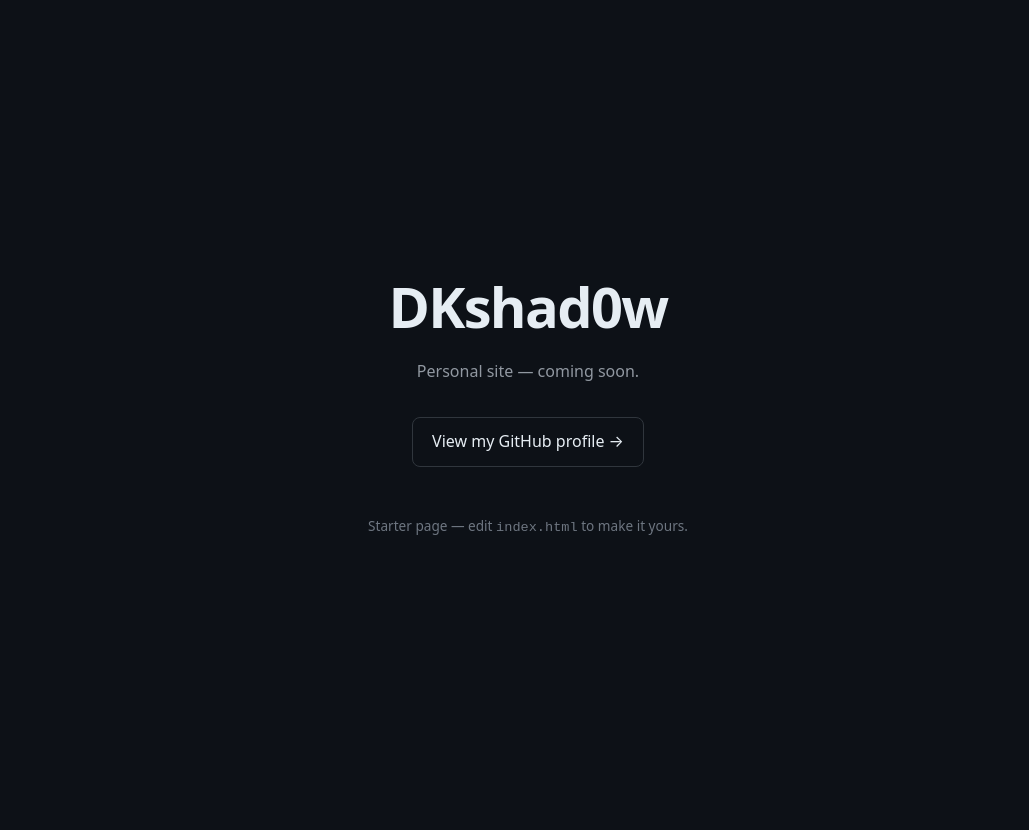
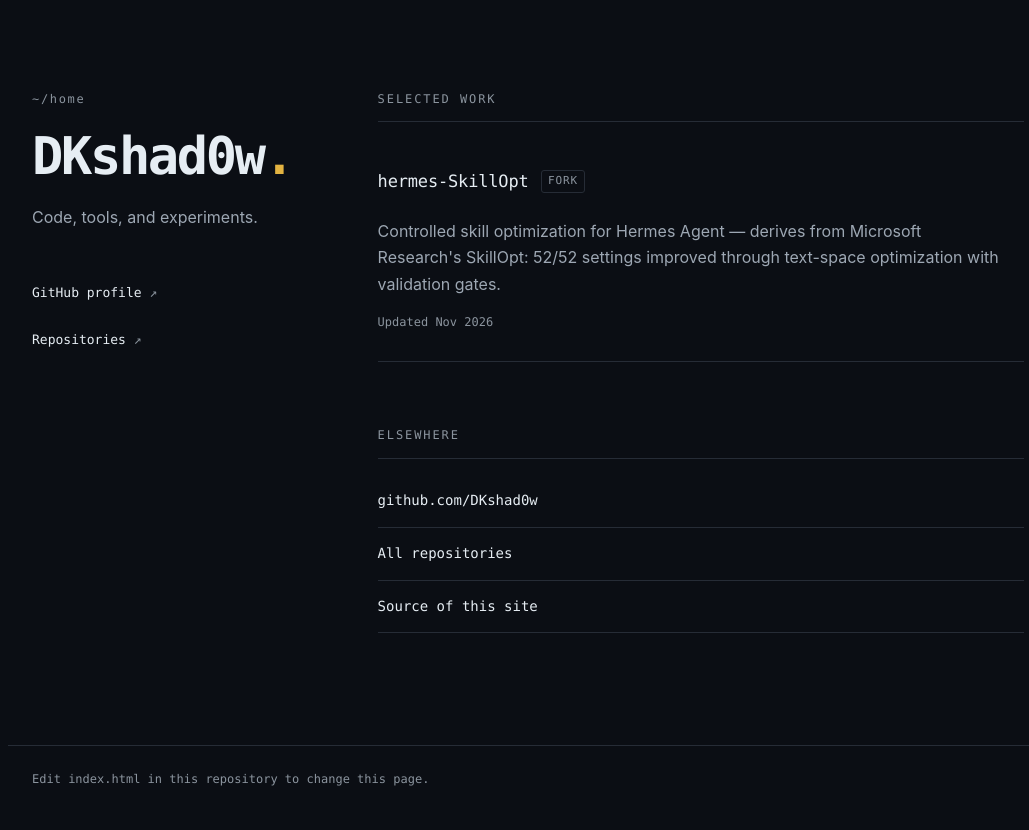
Before and after one commit to DKshad0w/DKshad0w.github.io, a plain HTML site: page index.html in a window 1280 px wide. Shown: the whole page, without its empty margins (112-1141 px from the left). Before the commit the page ends 800 px from the top, so only its background shows below. Drawn offline with Linux system fonts and the light colour scheme.

Commit message:
Redesign personal page with dark editorial layout and real GitHub links

```diff
--- a/index.html
+++ b/index.html
@@ -3,40 +3,180 @@
 <head>
   <meta charset="utf-8">
   <meta name="viewport" content="width=device-width, initial-scale=1">
-  <title>DKshad0w</title>
+  <meta name="description" content="Personal site of DKshad0w — code, tools, and experiments.">
+  <title>DKshad0w — personal site</title>
   <style>
-    :root { color-scheme: dark; }
+    :root {
+      color-scheme: dark;
+      --bg: #0b0e14;
+      --ink: #e6edf3;
+      --muted: #9da7b3;
+      --faint: #8b949e;
+      --line: #262c36;
+      --accent: #e3b341;
+      --mono: ui-monospace, SFMono-Regular, "SF Mono", Menlo, Consolas, monospace;
+      --sans: -apple-system, BlinkMacSystemFont, "Segoe UI", Roboto, Helvetica, Arial, sans-serif;
+    }
     * { box-sizing: border-box; }
+    html { -webkit-text-size-adjust: 100%; }
     body {
       margin: 0;
       min-height: 100vh;
+      background: var(--bg);
+      color: var(--ink);
+      font-family: var(--sans);
+      font-size: 16px;
+      line-height: 1.65;
+    }
+    ::selection { background: var(--accent); color: var(--bg); }
+
+    .wrap {
+      max-width: 1040px;
+      margin: 0 auto;
+      padding: clamp(2.5rem, 7vw, 6.5rem) 1.5rem 0;
       display: grid;
-      place-items: center;
-      background: #0d1117;
-      color: #e6edf3;
-      font: 16px/1.6 system-ui, -apple-system, "Segoe UI", sans-serif;
-      text-align: center;
-      padding: 2rem;
+      grid-template-columns: minmax(0, 16rem) minmax(0, 1fr);
+      gap: clamp(2.5rem, 7vw, 6rem);
+      align-items: start;
     }
-    main { max-width: 40rem; }
-    h1 { font-size: clamp(2rem, 8vw, 3.5rem); margin: 0 0 .5rem; letter-spacing: -.03em; }
-    p { color: #9198a1; margin: 0 0 2rem; }
+
+    .kicker, .meta, .links a, h1, h2, h3, footer, .tag {
+      font-family: var(--mono);
+    }
+    .kicker {
+      margin: 0 0 1.25rem;
+      font-size: .75rem;
+      letter-spacing: .14em;
+      color: var(--faint);
+    }
+    h1 {
+      margin: 0;
+      font-size: clamp(2.1rem, 6vw, 3.25rem);
+      font-weight: 600;
+      letter-spacing: -.045em;
+      line-height: 1.05;
+    }
+    .dot { color: var(--accent); }
+    .intro {
+      margin: 1.25rem 0 2.5rem;
+      max-width: 30ch;
+      color: var(--muted);
+    }
+    .links { display: grid; gap: .25rem; }
+    .links a { display: inline-block; padding: .7rem 0; font-size: .8125rem; }
+    .links a span { color: var(--faint); }
+
     a {
-      color: #e6edf3; text-decoration: none;
-      border: 1px solid #30363d; border-radius: 8px;
-      padding: .7rem 1.2rem; display: inline-block;
-      transition: border-color .15s, background .15s;
+      color: var(--ink);
+      text-decoration: none;
+      text-underline-offset: .2em;
     }
-    a:hover { border-color: #58a6ff; background: #161b22; }
-    footer { margin-top: 3rem; color: #6e7681; font-size: .85rem; }
+    a:hover { color: var(--accent); }
+    a:hover span { color: var(--accent); }
+    a:focus-visible {
+      outline: 2px solid var(--accent);
+      outline-offset: 4px;
+      border-radius: 2px;
+    }
+
+    section + section { margin-top: 4rem; }
+    h2 {
+      margin: 0 0 .5rem;
+      padding-bottom: .75rem;
+      border-bottom: 1px solid var(--line);
+      font-size: .75rem;
+      font-weight: 500;
+      letter-spacing: .16em;
+      text-transform: uppercase;
+      color: var(--faint);
+    }
+    .repo { padding: 1.75rem 0; border-bottom: 1px solid var(--line); }
+    .repo-head { display: flex; align-items: center; gap: .75rem; flex-wrap: wrap; }
+    h3 { margin: 0; font-size: 1.0625rem; font-weight: 500; letter-spacing: -.01em; }
+    h3 a { display: inline-block; padding: .55rem 0; }
+    .tag {
+      font-size: .6875rem;
+      letter-spacing: .08em;
+      text-transform: uppercase;
+      color: var(--faint);
+      border: 1px solid var(--line);
+      border-radius: 3px;
+      padding: .1rem .4rem;
+    }
+    .repo p {
+      margin: .875rem 0 0;
+      max-width: 62ch;
+      color: var(--muted);
+      text-wrap: pretty;
+    }
+    .meta { display: block; margin-top: 1rem; font-size: .75rem; color: var(--faint); }
+
+    .plain { list-style: none; margin: 1rem 0 0; padding: 0; }
+    .plain li { border-bottom: 1px solid var(--line); }
+    .plain a {
+      display: block;
+      padding: .9rem 0;
+      font-family: var(--mono);
+      font-size: .875rem;
+      word-break: break-word;
+    }
+
+    footer {
+      max-width: 1040px;
+      margin: clamp(4rem, 9vw, 7rem) auto 0;
+      padding: 1.5rem 1.5rem 2.5rem;
+      border-top: 1px solid var(--line);
+      font-size: .75rem;
+      color: var(--faint);
+    }
+    footer code { font-family: var(--mono); }
+
+    @media (max-width: 760px) {
+      .wrap { grid-template-columns: minmax(0, 1fr); }
+      .intro { margin-bottom: 2rem; }
+      section + section { margin-top: 3rem; }
+    }
+    @media (prefers-reduced-motion: reduce) {
+      * { transition-duration: .01ms !important; animation-duration: .01ms !important; }
+    }
   </style>
 </head>
 <body>
-  <main>
-    <h1>DKshad0w</h1>
-    <p>Personal site &mdash; coming soon.</p>
-    <a href="https://github.com/DKshad0w">View my GitHub profile &rarr;</a>
-    <footer>Starter page &mdash; edit <code>index.html</code> to make it yours.</footer>
-  </main>
+  <div class="wrap">
+    <header>
+      <p class="kicker">~/home</p>
+      <h1>DKshad0w<span class="dot">.</span></h1>
+      <p class="intro">Code, tools, and experiments.</p>
+      <nav class="links" aria-label="Elsewhere">
+        <a href="https://github.com/DKshad0w">GitHub profile <span aria-hidden="true">&#8599;</span></a>
+        <a href="https://github.com/DKshad0w?tab=repositories">Repositories <span aria-hidden="true">&#8599;</span></a>
+      </nav>
+    </header>
+
+    <main>
+      <section aria-labelledby="selected">
+        <h2 id="selected">Selected work</h2>
+        <article class="repo">
+          <div class="repo-head">
+            <h3><a href="https://github.com/DKshad0w/hermes-SkillOpt">hermes-SkillOpt</a></h3>
+            <span class="tag">fork</span>
+          </div>
+          <p>Controlled skill optimization for Hermes Agent &mdash; derives from Microsoft Research's SkillOpt: 52/52 settings improved through text-space optimization with validation gates.</p>
+          <span class="meta">Updated Nov 2026</span>
+        </article>
+      </section>
+
+      <section aria-labelledby="elsewhere">
+        <h2 id="elsewhere">Elsewhere</h2>
+        <ul class="plain">
+          <li><a href="https://github.com/DKshad0w">github.com/DKshad0w</a></li>
+          <li><a href="https://github.com/DKshad0w?tab=repositories">All repositories</a></li>
+          <li><a href="https://github.com/DKshad0w/DKshad0w.github.io">Source of this site</a></li>
+        </ul>
+      </section>
+    </main>
+  </div>
+
+  <footer>Edit <code>index.html</code> in this repository to change this page.</footer>
 </body>
 </html>
```
